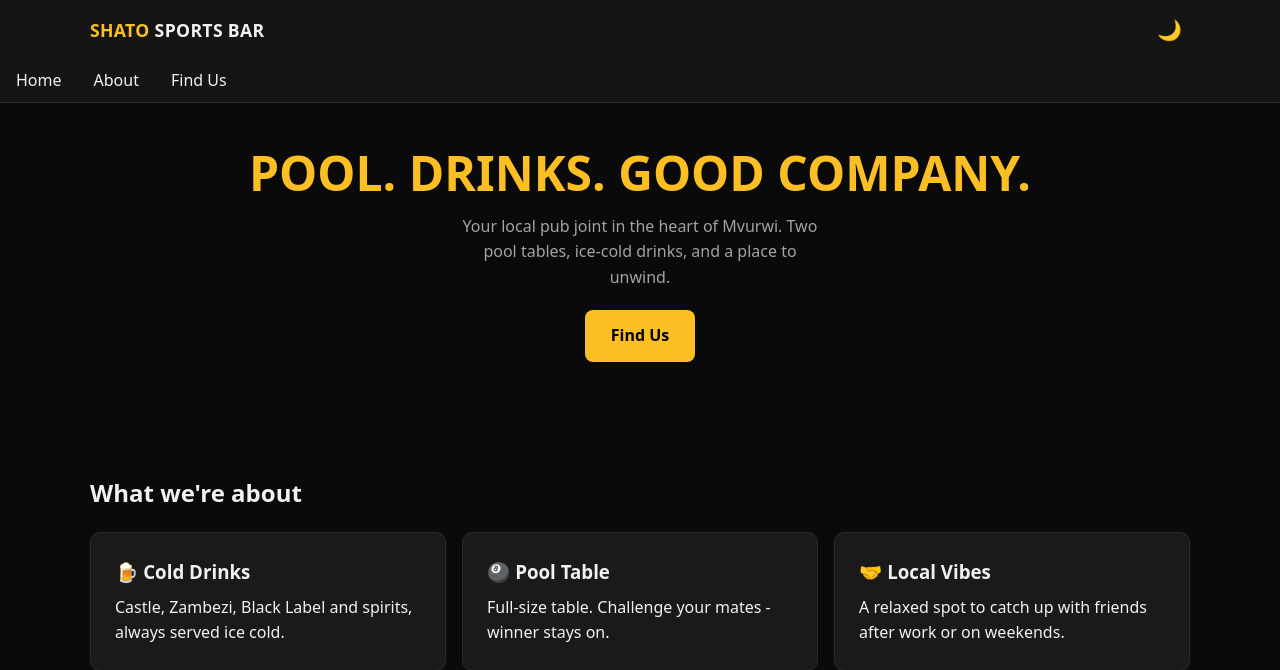
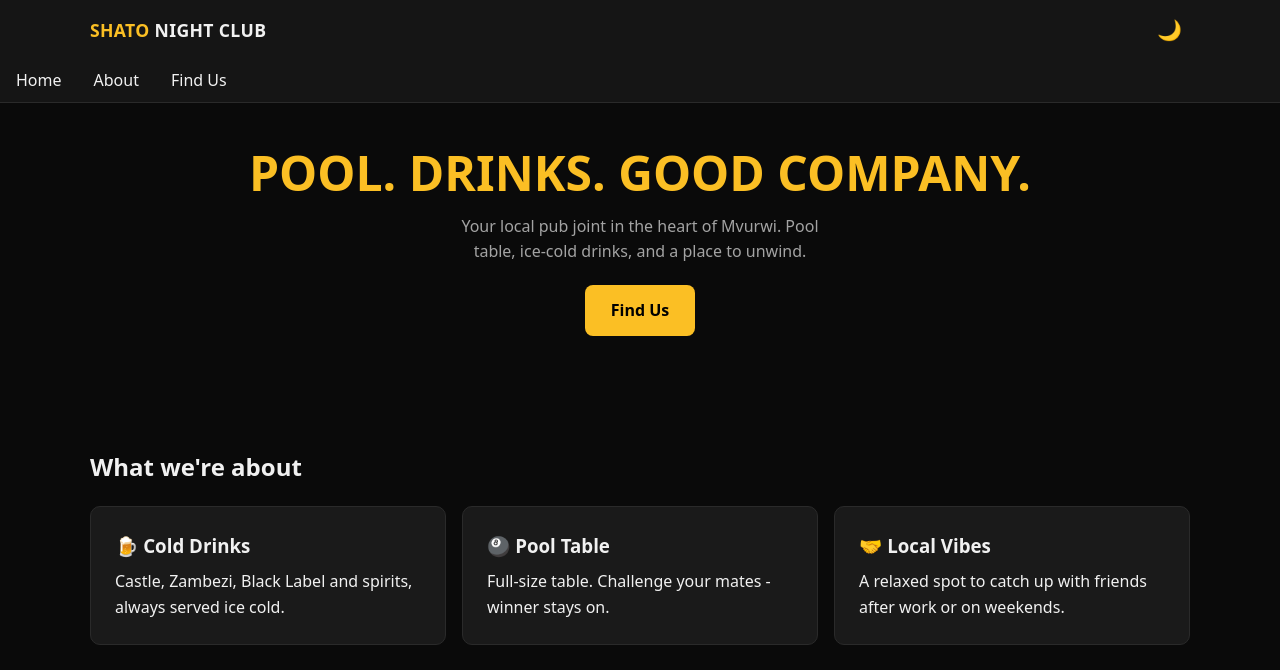
Before and after one commit to Phyb1/Shato, a Django app: page / in a window 1280 px wide. Shown: the top 670 px of the page. Run offline with Django 4.2, Linux system fonts and the light colour scheme; data comes from the database, SQL or seed files in the repository; both versions use the stored data as it was after the commit; some libraries are stand-ins or nearby versions.

Commit message:
textual fixes

```diff
--- a/templates/base.html
+++ b/templates/base.html
@@ -22,7 +22,7 @@
     <!-- Header / mobile-first nav -->
     <header class="navbar">
         <div class="container navbar__row">
-            <a href="{% url 'home' %}" class="brand">SHATO <span>SPORTS BAR</span></a>
+            <a href="{% url 'home' %}" class="brand">SHATO <span>NIGHT CLUB</span></a>
 
             <button id="theme-toggle" class="icon-btn" aria-label="Toggle dark/light theme" type="button">🌙</button>
             <button id="hamburger" class="icon-btn hamburger" aria-label="Open menu" aria-expanded="false" aria-controls="nav-links" type="button">☰</button>
--- a/templates/core/home.html
+++ b/templates/core/home.html
@@ -8,7 +8,7 @@
 <section class="hero">
     <div class="container">
         <h1>POOL. DRINKS. GOOD COMPANY.</h1>
-        <p>Your local pub joint in the heart of Mvurwi. Two pool tables, ice-cold drinks, and a place to unwind.</p>
+        <p>Your local pub joint in the heart of Mvurwi. Pool table, ice-cold drinks, and a place to unwind.</p>
         <a href="#contact" class="btn">Find Us</a>
     </div>
 </section>
```
Also changed, not shown: db.sqlite3.
